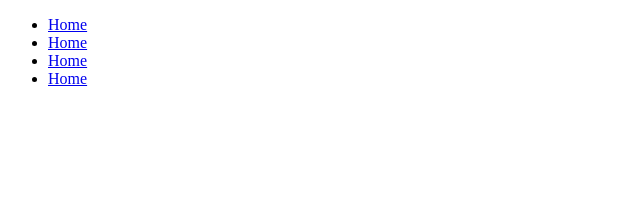
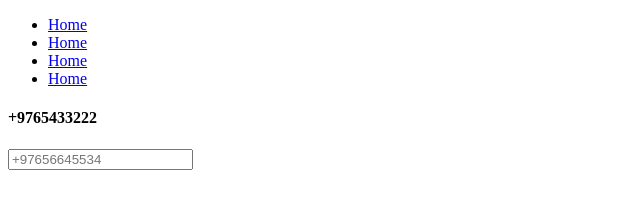
Before and after one commit to RehmanTyagi/GOKULWATERTECHNOLOGIES.github-io, a plain HTML site: page index.html in a window 1280 px wide. Shown: the whole page, without its empty margins (0-640 px from the left). Drawn offline with Linux system fonts and the light colour scheme.

Commit message:
contact-area

```diff
--- a/index.html
+++ b/index.html
@@ -17,6 +17,11 @@
                 <li class="list-item"><a href="#" class="links">Home</a></li>
                 <li class="list-item"><a href="#" class="links">Home</a></li>
             </ul>
+
+            <div class="contact-area">
+                <h4 class="phone-no">+9765433222</h4>
+                <input type="tel" placeholder="+97656645534">
+            </div>
         </nav>
     </header>
 </body>
```
